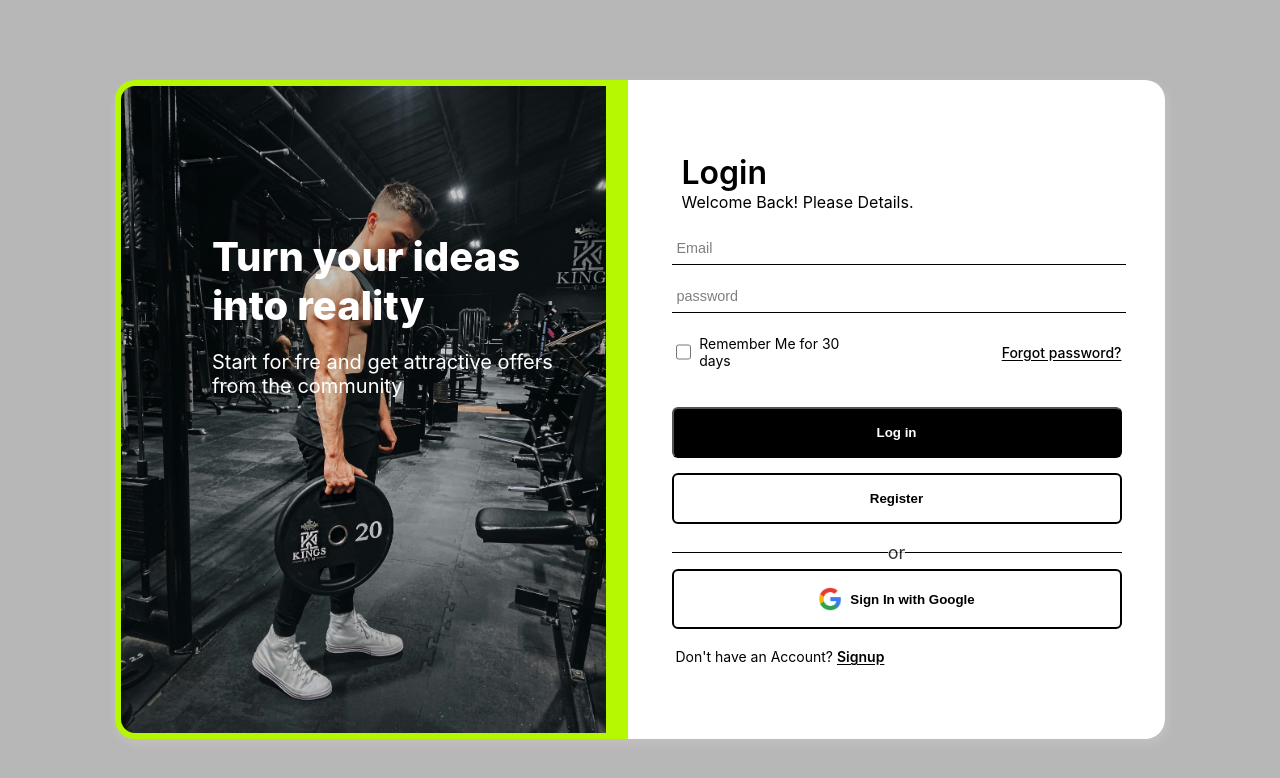
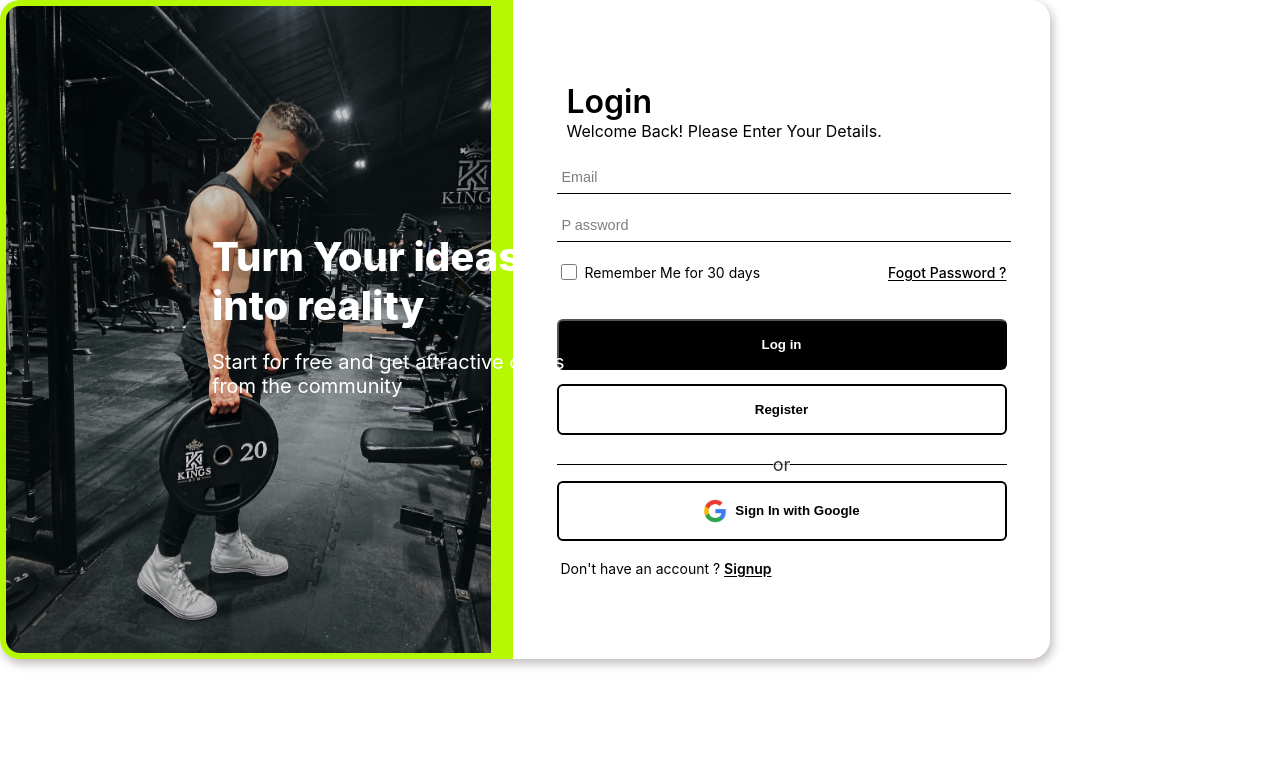
Before and after one commit to shehanamarasinghe/gym-web, a React (Create React App) app: page /Login in a window 1280 px wide. Shown: the top 778 px of the page. Built offline with nearby package versions, Linux system fonts and the light colour scheme.

Commit message:
backend connection

```diff
--- a/package.json
+++ b/package.json
@@ -10,6 +10,7 @@
     "@testing-library/jest-dom": "^5.17.0",
     "@testing-library/react": "^13.4.0",
     "@testing-library/user-event": "^13.5.0",
+    "axios": "^1.6.7",
     "emailjs-com": "^3.2.0",
     "react": "^18.2.0",
     "react-dom": "^18.2.0",
--- a/src/App.js
+++ b/src/App.js
@@ -16,7 +16,7 @@ function App() {
       <Route path="/" element = {<Home/>} />
       <Route path="/Login" element = {<Login/>} />
       <Route path="/Register"  element={<Register/>}/>
-
+    <Route path="/MDashboard" element={<MDashboard/>}/>
 
     </Routes>
     </BrowserRouter>
--- a/src/pages/Login/Login.jsx
+++ b/src/pages/Login/Login.jsx
@@ -1,91 +1,113 @@
+import React, { useState } from 'react'
+import "./Login.css"
+import bgimage from '../../Images/Image1.jpeg'
+import Gicon from '../../Images/Google-icon.png'
+import { Link, useNavigate } from 'react-router-dom'
+import validation from '../../Validations/LoginValidations';
+import axios from 'axios';
 
-import './Login.css';
-import bgimage from '../../Images/Image1.jpeg';
-import Gicon from '../../Images/Google-icon.png';
-import { Link } from "react-router-dom";
-import React, {useState} from 'react'
-import validation from '../../Validations/LoginValidations';
+const Login = () => {
+  const[values, setValues] = useState({
+    email:'',
+    password:''
+  })
 
-const Login =()=>{
+  const navigate = useNavigate()
 
-    const[values, setValues]=useState(
-        {
-            emali:'',
-            password:''
+  const [errors, setErrors] = useState({})
+
+  const handleInput = (event) =>{
+    setValues(prev => ({...prev, [event.target.name]: [event.target.value]}))
   }
-    )
 
-    const[errors, setErrors] =useState({})
-
-    const handleInput= (event) =>{
-        setValues(prev =>({...prev,[event.target.name]: [event.target.value]}))
-    }
-    const handleSubmit=(event)=>{
+  const handleSubmit =(event) => {
     event.preventDefault();
     setErrors(validation(values));
+
+    if(errors.email === "" && errors.password === ""){
+      axios.post('http://localhost:8081/Login', values)
+
+      .then(res => {
+        if(res.data === 'Success'){
+
+          navigate('/MDashboard');
+        }else{
+          alert("No Recode Found");
         }
 
+      })
+      .catch(err => console.log(err));
 
-    return(
-        <div class="Login">
+    }
+  }
+  return (
+
+    <div className='login'>
         <div className="loginsection">
             <div className="leftlogin">
                 <div className="img-section">
-                        <div className="head-text">
-                            <h1 className="Text-H"> Turn your ideas <br/>into reality</h1>
-                            <p className="Text-p">Start for fre and get attractive offers <br/>from the community</p>
+            <div className='head-text'>
+             <h1 className='Text-H'>Turn Your ideas <br/>into reality</h1>
+             <p className='Text-p'>Start for free and get attractive offers<br/> from the community</p>
             </div>
-                        <img src={bgimage} alt="" className="bgimage"/>
+            <img src={bgimage} alt='' className='bgimage' />
             </div>
             </div>
             <div className="rightlogin">
-                        <div className=" form-c-H">
-                            <div className="form-c">
-                                <h3 className="head-form">Login</h3>
-                                <p className="form-p">Welcome Back! Please Details.</p>
+            <div className='form-c-H'>
+        <div className='form-c'>
+          <h3 className='head-form'>Login</h3>
+          <p className='form-p'>Welcome Back! Please Enter Your Details. </p>
         </div>
+
         <form action="" onSubmit={handleSubmit}>
 
-                            <div className="form-in">
-                                <input type="email" placeholder="Email" name="email" onChange={handleInput}/>
-                                {errors.emali && <span className="error-span">{errors.emali} </span>}
-                                <input type="Password" placeholder="password" name="password" onChange={handleInput}/>
-                                {errors.password && <span className="error-span">{errors.password} </span>}
+        <div className='form-in'>
+          <input type='email' placeholder='Email' name='email' onChange={handleInput}/>
+          {errors.email && <span className='error-span'>{errors.email}</span>}
+          <input type='password' placeholder='P assword' name='password' onChange={handleInput}/>
+          {errors.password && <span className='error-span'>{errors.password}</span>}
 
         </div>
-                            <div className="Forgot-c">
-                                <div className="F-text">
-                                    <input type="checkbox"></input>
+        <div className='Fogot-c'>
+          <div className='F-text'>
+            <input type='checkbox'></input>
             <p>Remember Me for 30 days</p>
+          </div>
 
-                                    <div> <p className="F-Link">Forgot password?</p></div>
+          <p className='F-link'>Fogot Password ?</p>
+        </div>
+
+        <div className='Log-button'>
+          <button type='submit' className='Log-b'>Log in</button>
+          <button className='Log-s'>Register</button>
 
         </div>
-                            </div>
-                            <div className="Log-button">
-                                <button  type ="submit" className="Log-b">Log in</button>
-                                <button className="Log-s">Register</button>
 
-                            </div>
-                            <div className="or-f">
-                                <div className="or-f-s"></div>
-                                    <p className="or-f-p">or</p>
+        <div className='or-f'>
+          <div className='or-f-s'></div>
+          <p className='or-f-p'>or</p>
         </div>
         <div>
-                                    <button className="Log-s">
-                                        <img src={Gicon} alt=""/>
+        <button className='Log-s'>
+          <img src={Gicon} alt=''/>
           Sign In with Google
           </button>
           </div>
           </form>
         </div>
-                            <div className="bottom-form">
-                                <p>Don't have an Account? <Link to ="/Register" className="links"> <span>Signup</span></Link></p>
-                            </div>
+        <div className='bottom-form'>
+          <p>
+            Don't have an account ? <Link to="/Register" className='links'><span>Signup</span></Link>
+          </p>
+
         </div>
             </div>
         </div>
 
+    </div>
+
   )
 }
+
 export default Login
--- a/src/pages/MDashboard/MDashboard.jsx
+++ b/src/pages/MDashboard/MDashboard.jsx
@@ -1,6 +1,6 @@
 import React from 'react'
  import './MDashboard.css'
- import { Link } from 'react-router-dom';
+
  import Navbar from '../../Components/MDashboardComponent/Navbar/Navbar'
  import Widget from '../../Components/MDashboardComponent/Widget/Widget'
  import Welcome from'../../Components/MDashboardComponent/Welcome/Welcome'
--- a/src/pages/Register/Register.jsx
+++ b/src/pages/Register/Register.jsx
@@ -1,118 +1,153 @@
-import React,{useState} from 'react'
-import './Register.css';
-import bgimage from'../../Images/Image1.jpeg';
-import bgimage2 from'../../Images/Image3.jpeg';
-import { Link } from 'react-router-dom';
-import validation from'../../Validations/RegisterValidation';
-const Register = () =>{
+import React, { useState } from 'react'
+import "./Register.css"
+import bgimage from '../../Images/Image1.jpeg';
+import bgimage2 from '../../Images/Image3.jpeg';
+import { Link, useNavigate } from 'react-router-dom'
+import validation from '../../Validations/RegisterValidation';
+import axios from 'axios';
 
+function Register() {
 
-    const[values, setValues]=useState(
-        {
-            emali:'',
-            password:''
+  const[values, setValues] = useState({
+    firstname: '',
+    lastname: '',
+    username: '',
+    address: '',
+    email: '',
+    phoneNo: '',
+    gender: '',
+    age: '',
+    weight: '',
+    height: '',
+    password: '',
+    confirmPassword: ''
+  })
+
+  const navigate = useNavigate()
+  const [errors, setErrors] = useState({})
+
+  const handleInput = (event) =>{
+    setValues(prev => ({...prev, [event.target.name]: [event.target.value]}));
+
   }
-    )
 
-    const[errors, setErrors] =useState({})
-
-    const handleInput= (event) =>{
-        setValues(prev =>({...prev,[event.target.name]: [event.target.value]}))
-    }
-    const handleSubmit=(event)=>{
+  const handleSubmit =(event) => {
     event.preventDefault();
     setErrors(validation(values));
+    if(errors.email === "" && errors.password === ""){
+      axios.post('http://localhost:8081/Register', values)
+
+      .then(res => {
+        navigate('/Login');
+
+      })
+      .catch(err => console.log(err));
+
+    }
   }
 
 
+  return (
 
-    return (
-        <div className='Register-N'>
+    <div className="Register-N">
     <div className='Register-New'>
-                <div className='left-R'>
-                <div className='img-R'>
+
+        <div className="left-R">
+            <div className="img-R">
             <img src={bgimage} alt='' className='leftimg'/>
             <img src={bgimage2} alt='' className='left-img'/>
             </div>
+
         </div>
-                <div className='Right-R'>
-                    <div className='form-r'>
+
+        <div className="Right-R">
+            <div className="form-r">
             <div className='form-c'>
              <h3 className='head-form'>Register</h3>
-                            <p className='form-p'>Welcome Back! Please Eneter your Details</p>
+             <p className='form-p'>Welcome Back! Please Enter Your Details. </p>
+            </div>
+            <form action="" onSubmit={handleSubmit}>
 
-                        </div>
-                        <form action="" onSumbit={handleSubmit}>
             <div className='form-in'>
-                            <label> Name</label>
+          <label> Name </label> <div className='inputName'>
+          <input type='text' placeholder='FName' name='firstname' onChange={handleInput} className='inputf'/>
+          <input type='text' placeholder='LName' name='lastname' onChange={handleInput}  className='inputf'/></div>
+          <label> UserName </label>
+          <input type='text' placeholder='UserName' name='username' onChange={handleInput} className='input-in'/>
+          <label> Address </label>
+          <input type='text' placeholder='Address' name='address' onChange={handleInput} className='input-in'/>
           <div className='inputName'>
-                             <input type='text' placeholder='FName' className='inputf'/>
-                             <input type='text' placeholder='LName' className='inputf'/>
-                            </div>
-                            <label> UserName </label>
-          <input type='text' placeholder='UserName'className='input-in'/>
-          <label> Address </label>
-          <input type='text' placeholder='Address'className='input-in'/>
-          <div className='inputName'>
-          <label> Email </label> <label>Phone No </label>
-          </div>
+          <label> Email </label> <label>Phone No </label></div>
           <div className='inputName'>
           <input type='email' placeholder='Email' name='email' onChange={handleInput} className='inputf'/>
 
-          <input type='tel' placeholder='Phone no' className='inputf'/> </div>
-                    {errors.email && <span className='error-span'>{errors.email} </span>}
+
+          <input type='tel' placeholder='Phone no' name='phoneNo' onChange={handleInput} className='inputf'/></div>
+          {errors.email && <span className='error-span'>{errors.email}</span>}
+
 
            <label className='radio'> Gender </label>
             <div className='input-R-B'>
           <label className='radio-l'>
-          <input type="radio" value="male" name="gender" className='radio-s' />
+          <input type="radio" value="male" name="gender" onChange={handleInput} className='radio-s' />
           Male
         </label>
         <label className='radio-l'>
-          <input type="radio" value="female" name="gender" className='radio-s'/>
+          <input type="radio" value="female" name="gender" onChange={handleInput} className='radio-s'/>
           Female
         </label>
         <label className='radio-l'>
-          <input type="radio" value="other" name="gender" className='radio-s'/>
+          <input type="radio" value="other" name="gender" onChange={handleInput} className='radio-s'/>
           Other
         </label>
         </div>
+
+
         <div className='inputName'>
 
-          <label> Age </label> <label>Weight </label><label>Height</label> </div>
-
+          <label> Age </label> <label>Weight </label><label>Height</label></div>
           <div className='inputName'>
-          <input type='email' placeholder='Age' className='inputf-A'/>
-          <input type='tel' placeholder='Weight' className='inputf-A'/>
-          <input type='tel' placeholder='Height' className='inputf-A'/> </div>
+          <input type='text' placeholder='Age' name='age' onChange={handleInput} className='inputf-A'/>
+          <input type='tel' placeholder='Weight' name='weight' onChange={handleInput} className='inputf-A'/>
+          <input type='tel' placeholder='Height' name='height' onChange={handleInput} className='inputf-A'/></div>
           <label> Password </label>
           <input type='password' placeholder='Password' name='password' onChange={handleInput} className='input-in'/>
-         {errors.password && <span className='error-span'>{errors.password} </span>}
+          {errors.password && <span className='error-span'>{errors.password}</span>}
+          <label> Re-Type Password </label>
+          <input type='password' placeholder='Confirm Password' name='confirmPassword' onChange={handleInput} className='input-in'/>
+          {errors.password && <span className='error-span'>{errors.password}</span>}
 
-          <label> Re-Type Password </label>
-          <input type='password' placeholder='Confirm Password' name="password" onChange={handleInput} className='input-in'/>
-          {errors.password && <span className='error-span'>{errors.password} </span>}
+
         </div>
         <div className='Fogot-c'>
           <div className='F-text'>
             <input type='checkbox'></input>
             <p>I agree to the Terms of User</p>
           </div>
-                        <p className='F-link'>Terms & Conditions</p></div>
-                        <div className='Log-button'>
-                        <button className='Log-s'>Register</button>
+
+          <p className='F-link'>Terms & Conditions</p>
         </div>
 
+        <div className='Log-button'>
+          <button type='submit' className='Log-s'>Register</button>
+
+        </div>
+
+
         <div className='bottom-form'>
-                        <p>Do you have an account ? <Link to ="/Login" className='link-G'><span>Login</span> </Link></p>
+          <p>
+            Do you have an account ? <Link to="/Login" className='link-G'><span>Login</span></Link>
+          </p>
         </div>
         </form>
+
+            </div>
+
+
       </div>
     </div>
     </div>
-            </div>
+  )
+}
 
-
-    );
-};
-export default Register;
+export default Register
```
Also changed, not shown: 1 other file (tests, documents, lock files or other folders). Lines whose indentation alone changed are shown as unchanged.
